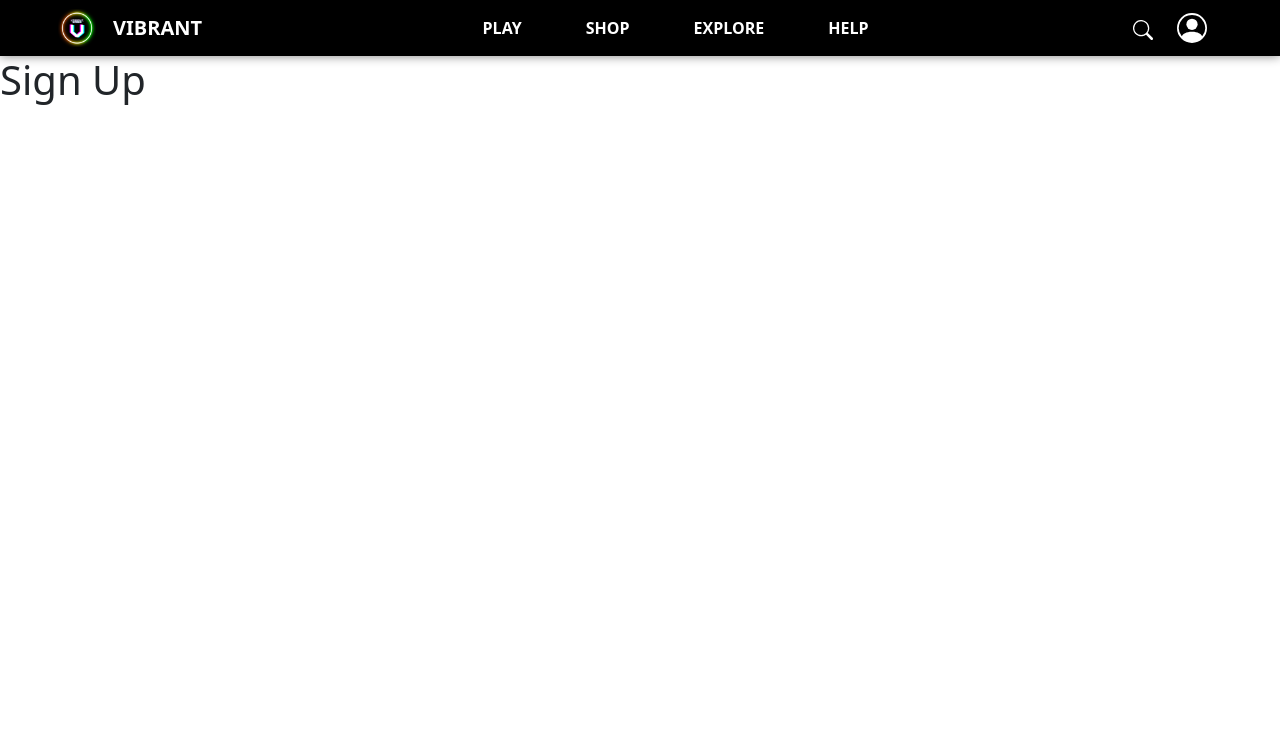
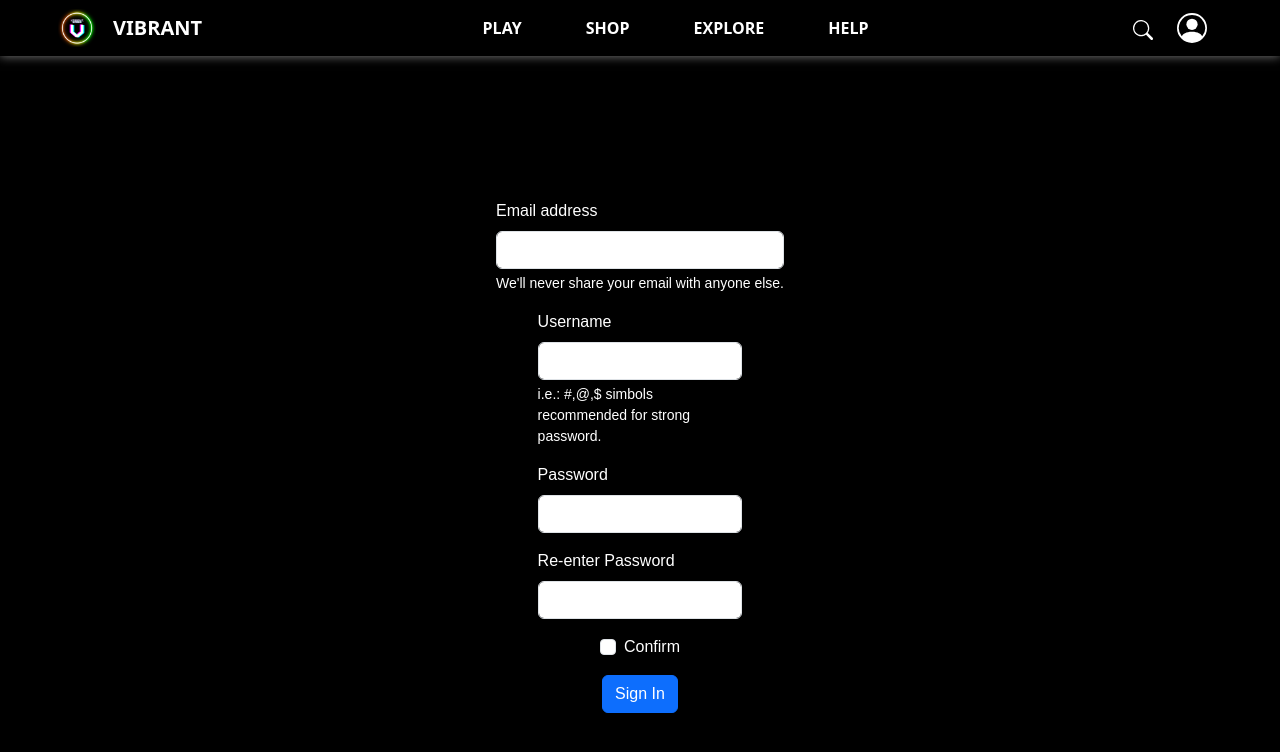
Before and after one commit to mikasa99985/react, a React (Vite) app: page /sign_up in a window 1280 px wide. Shown: the top 752 px of the page. Built offline with nearby package versions, Linux system fonts and the light colour scheme.

Commit message:
sign pages made

```diff
--- a/src/pages/SignIn.jsx
+++ b/src/pages/SignIn.jsx
@@ -1,13 +1,68 @@
-import React from 'react'
-import Nav from '../components/Nav';
+import React from "react";
+import Nav from "../components/Nav";
+
 
 const SignIn = () => {
-    return (
-        <>
-            <Nav />
-            <h1>Sign In</h1>
-        </>
-    )
-}
+  return (
+    <>
+      <Nav />
 
-export default SignIn
+      {/* <h1 className='mb-3'>Sign In</h1> */}
+      <form
+        style={{
+          backgroundColor: "black",
+          display: "flex",
+          fontFamily: "sans-serif",
+          flexDirection: "column",
+          justifyContent: "center",
+          height: "100vh",
+          alignItems: "center",
+        }}
+      >
+        <div class="mb-3" style={{ color: "white" }}>
+          <label for="exampleInputEmail1" class="form-label">
+            Email address
+          </label>
+          <input
+            type="email"
+            class="form-control"
+            id="exampleInputEmail1"
+            aria-describedby="emailHelp"
+          ></input>
+          <div id="emailHelp" style={{ color: "white" }} class="form-text">
+            We'll never share your email with anyone else.
+          </div>
+        </div>
+        <div class="mb-3" style={{ width: "16%", color: "white" }}>
+          <label for="exampleInputPassword1" class="form-label">
+            Password
+          </label>
+          <input
+            type="password"
+            class="form-control"
+            id="exampleInputPassword1"
+          ></input>
+        </div>
+        <div class="mb-3 form-check" style={{ color: "white" }}>
+          <input
+            type="checkbox"
+            class="form-check-input"
+            id="exampleCheck1"
+          ></input>
+          <label class="form-check-label" for="exampleCheck1">
+            Check me out
+          </label>
+        </div>
+        <button
+          type="submit"
+          class="btn btn-primary"
+          style={{ color: "white" }}
+        >
+          Sign In
+        </button>
+      </form>
+    </>
+  );
+};
+
+export default SignIn;
--- a/src/pages/SignUp.jsx
+++ b/src/pages/SignUp.jsx
@@ -5,7 +5,119 @@ const SignUp = () => {
     return (
         <>
             <Nav />
-            <h1>Sign Up</h1>
+            <form
+        style={{
+          backgroundColor: "black",
+          display: "flex",
+          fontFamily: "sans-serif",
+          flexDirection: "column",
+          justifyContent: "center",
+          height: "100vh",
+          alignItems: "center",
+        }}
+      >
+        <div class="mb-3" style={{ color: "white" }}>
+          <label for="exampleInputEmail1" class="form-label">
+            Email address
+          </label>
+          <input
+            type="email"
+            class="form-control"
+            id="exampleInputEmail1"
+            aria-describedby="emailHelp"
+          ></input>
+          <div id="emailHelp" style={{ color: "white" }} class="form-text">
+            We'll never share your email with anyone else.
+          </div>
+        </div>
+
+
+
+
+        <div class="mb-3" style={{ width: "16%", color: "white" }}>
+          <label for="exampleInputPassword1" class="form-label">
+           Username
+          </label>
+          <input
+            type="text"
+            class="form-control"
+            id="exampleInputPassword1"
+          ></input>
+          <div id="emailHelp" style={{ color: "white" }} class="form-text">
+            i.e.: #,@,$ simbols recommended for strong password.
+          </div>
+        </div>
+
+
+
+
+
+
+
+
+
+
+
+
+
+
+
+        <div class="mb-3" style={{ width: "16%", color: "white" }}>
+          <label for="exampleInputPassword1" class="form-label">
+            Password
+          </label>
+          <input
+            type="password"
+            class="form-control"
+            id="exampleInputPassword1"
+          ></input>
+        </div>
+
+
+        <div class="mb-3" style={{ width: "16%", color: "white" }}>
+          <label for="exampleInputPassword1" class="form-label">
+           Re-enter Password
+          </label>
+          <input
+            type="password"
+            class="form-control"
+            id="exampleInputPassword1"
+          ></input>
+        </div>
+
+
+
+
+
+
+
+
+
+
+        <div class="mb-3 form-check" style={{ color: "white" }}>
+          <input
+            type="checkbox"
+            class="form-check-input"
+            id="exampleCheck1"
+          ></input>
+          <label class="form-check-label" for="exampleCheck1">
+            Confirm
+          </label>
+        </div>
+
+
+
+
+
+
+        <button
+          type="submit"
+          class="btn btn-primary"
+          style={{ color: "white" }}
+        >
+          Sign In
+        </button>
+      </form>
         </>
     )
 }
```
